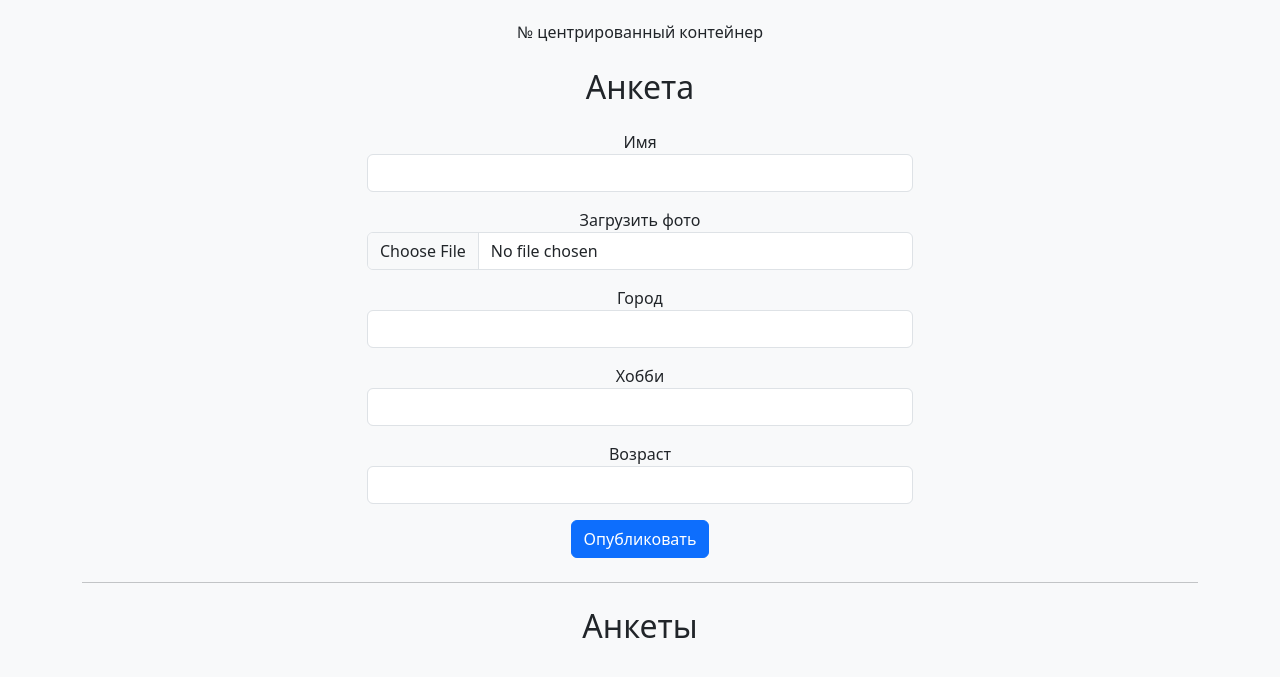
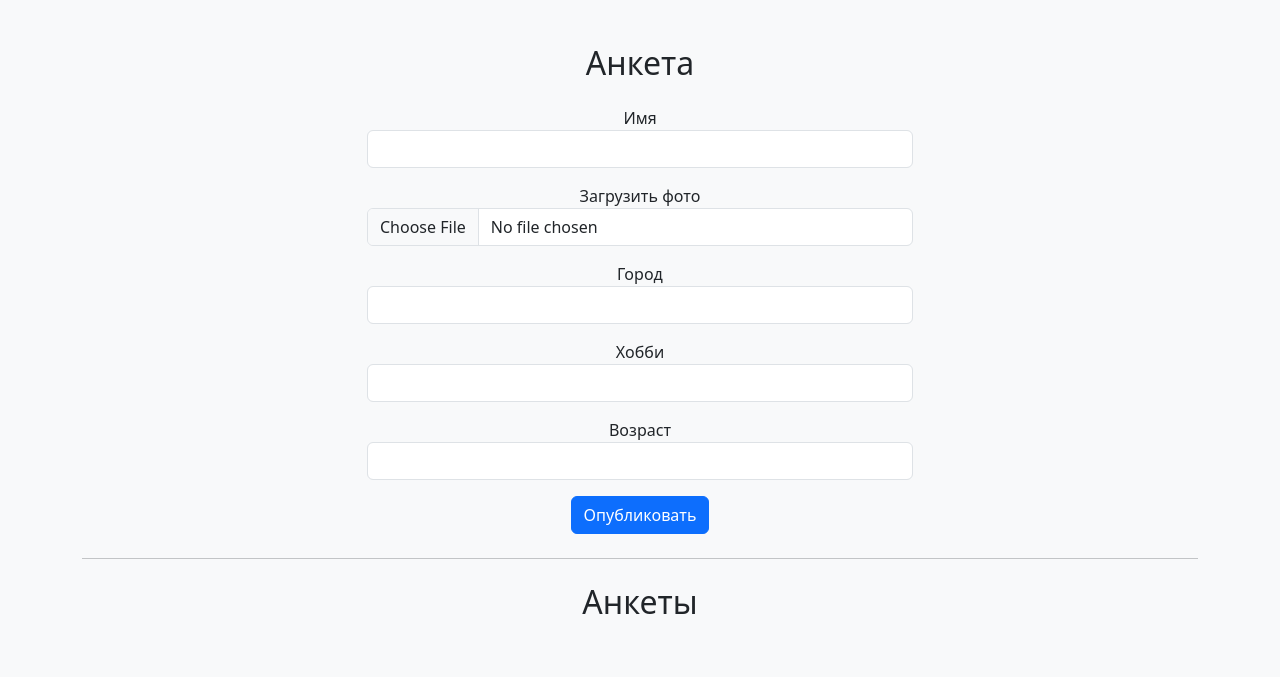
Before and after one commit to MikeF66/LessonVD06, a Flask app: page / in a window 1280 px wide. Shown: the top 677 px of the page. Run offline with Flask 3, Linux system fonts and the light colour scheme.

Commit message:
Update profile.html

```diff
--- a/web_app/templates/profile.html
+++ b/web_app/templates/profile.html
@@ -35,10 +35,10 @@
         }
     </style>
 
-    </style>
+
 </head>
 <body>
-    <div class="container text-center">  № центрированный контейнер
+     <div class="container text-center">  <!--   центрированный контейнер -->
         <div class="row">
             <div class="col-md-6 offset-md-3">
                 <h2 class="my-4">Анкета</h2>
@@ -72,7 +72,7 @@
 
         <div class="container">
             <div class="row">
-                {% for card in cards[::-1] %}  № список в обратном порядке
+                {% for card in cards[::-1] %}  <!- список в обратном порядке -->
                     <div class="col-lg-6 col-md-6 col-sm-12 mb-2"">
                         <div class="card" style="width: 100%;">
                             <div class="card-body d-flex flex-column">
```
